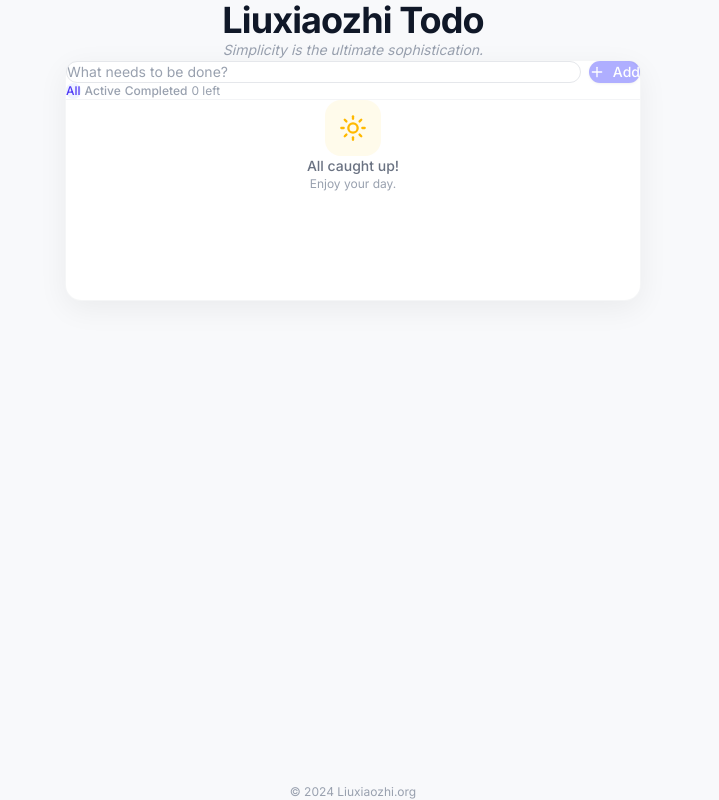
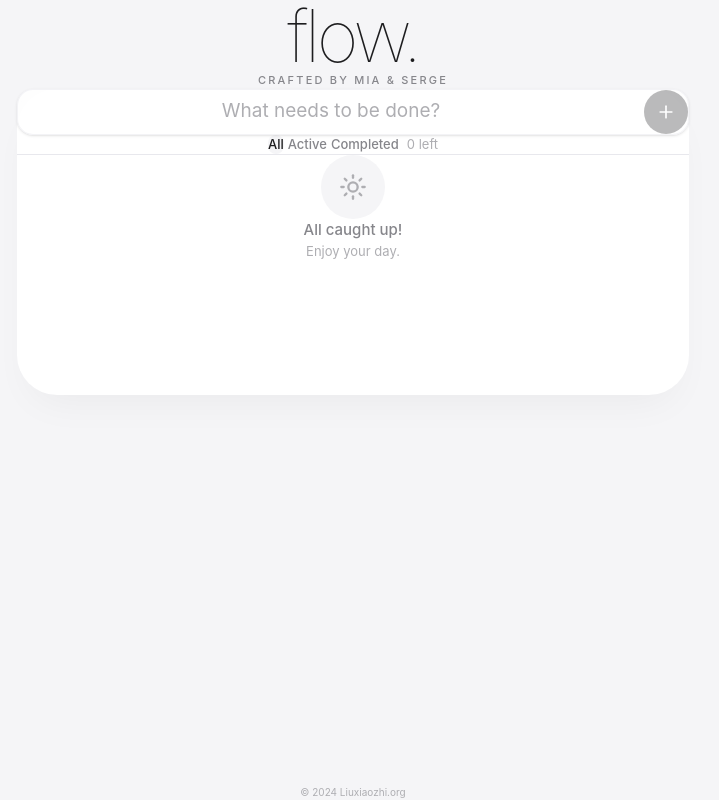
Before and after one commit to xzliu-opt/todo-vibe-demo, a Next.js app: page / in a window 1280 px wide. Shown: the whole page, without its empty margins (287-1006 px from the left). Built offline with nearby package versions, Linux system fonts and the light colour scheme.

Commit message:
style: upgrade to apple minimalist aesthetic and fix layout

```diff
--- a/src/app/globals.css
+++ b/src/app/globals.css
@@ -1,13 +1,17 @@
 @import "tailwindcss";
 
 :root {
-  --color-bg: #f8f9fb;
+  --color-bg: #f5f5f7;
   --color-surface: #ffffff;
-  --color-text: #1a1a2e;
-  --color-text-muted: #9ca3af;
-  --color-accent: #6366f1;
-  --color-accent-hover: #4f46e5;
-  --color-border: #f1f1f4;
+  --color-text: #1d1d1f;
+  --color-text-secondary: #86868b;
+  --color-text-tertiary: #aeaeb2;
+  --color-border: #d2d2d7;
+  --color-border-light: #e8e8ed;
+  --color-accent: #007aff;
+  --font-system: -apple-system, BlinkMacSystemFont, "Segoe UI", Roboto,
+    Helvetica, Arial, sans-serif, "Apple Color Emoji", "Segoe UI Emoji",
+    "Segoe UI Symbol";
 }
 
 * {
@@ -22,11 +26,12 @@ html {
 }
 
 body {
+  font-family: var(--font-system);
   background-color: var(--color-bg);
   color: var(--color-text);
   min-height: 100dvh;
 }
 
 ::selection {
-  background-color: rgba(99, 102, 241, 0.15);
+  background-color: rgba(0, 122, 255, 0.15);
 }
--- a/src/app/layout.tsx
+++ b/src/app/layout.tsx
@@ -1,21 +1,14 @@
 import type { Metadata } from "next";
-import { Inter } from "next/font/google";
 import "./globals.css";
 
-const inter = Inter({
-  subsets: ["latin"],
-  display: "swap",
-  variable: "--font-inter",
-});
-
 export const metadata: Metadata = {
-  title: "Liuxiaozhi Todo - Minimalist Task Manager",
+  title: "flow. — Minimalist Task Manager",
   description:
-    "A beautifully minimal, engineering-grade todo app. Simplicity is the ultimate sophistication.",
+    "A beautifully minimal, engineering-grade todo app crafted with care.",
   metadataBase: new URL("https://liuxiaozhi.org"),
   openGraph: {
-    title: "Liuxiaozhi Todo",
-    description: "Simplicity is the ultimate sophistication.",
+    title: "flow.",
+    description: "A beautifully minimal task manager.",
     type: "website",
   },
 };
@@ -26,10 +19,8 @@ export default function RootLayout({
   children: React.ReactNode;
 }>) {
   return (
-    <html lang="en" className={inter.variable}>
-      <body className="font-[family-name:var(--font-inter)] antialiased">
-        {children}
-      </body>
+    <html lang="en">
+      <body className="antialiased">{children}</body>
     </html>
   );
 }
--- a/src/app/page.tsx
+++ b/src/app/page.tsx
@@ -2,8 +2,6 @@
 
 import { useState } from "react";
 import { useTodos } from "@/hooks/useTodos";
-import { Card } from "@/components/ui/Card";
-import { Button } from "@/components/ui/Button";
 import { TodoInput } from "@/components/todo/TodoInput";
 import { TodoList } from "@/components/todo/TodoList";
 
@@ -31,52 +29,53 @@ export default function Home() {
 
   return (
     <div className="flex min-h-dvh flex-col">
-      <main className="flex flex-1 flex-col items-center px-4 pt-16 pb-8 sm:pt-24">
+      <main className="flex flex-1 flex-col items-center px-4 pt-16 pb-8 sm:px-6 sm:pt-24">
         {/* Header */}
-        <header className="mb-10 text-center">
-          <h1 className="text-3xl font-bold tracking-tight text-gray-900 sm:text-4xl">
-            Liuxiaozhi Todo
+        <header className="mb-12 text-center">
+          <h1 className="text-7xl font-thin tracking-tighter text-[#1d1d1f]">
+            flow.
           </h1>
-          <p className="mt-2 text-sm text-gray-400 italic">
-            Simplicity is the ultimate sophistication.
+          <p className="mt-3 text-[11px] font-medium uppercase tracking-[0.2em] text-[#86868b]">
+            Crafted by Mia &amp; Serge
           </p>
         </header>
 
-        {/* Main Card */}
-        <Card className="w-full max-w-xl">
+        {/* Floating Surface */}
+        <div className="w-full max-w-2xl rounded-[32px] sm:rounded-[40px] bg-white shadow-[0_20px_40px_-15px_rgba(0,0,0,0.05)] p-6 sm:p-10 md:p-12">
           {/* Input */}
-          <div className="p-5 pb-4">
+          <div className="mb-8">
             <TodoInput onAdd={addTodo} />
           </div>
 
           {/* Filter Tabs */}
-          <div className="flex items-center gap-1 border-b border-gray-100 px-5 pb-3">
+          <div className="flex flex-wrap items-center justify-center gap-2 border-b border-[#e8e8ed] pb-4">
+            <div className="flex items-center gap-1">
               {filters.map((f) => (
                 <button
                   key={f.key}
                   onClick={() => setFilter(f.key)}
                   className={`
-                  rounded-lg px-3 py-1.5 text-xs font-medium transition-all duration-200 cursor-pointer
+                    rounded-full px-4 py-1.5 text-[13px] font-medium transition-all duration-200 cursor-pointer
                     ${filter === f.key
-                    ? "bg-indigo-50 text-indigo-600"
-                    : "text-gray-400 hover:text-gray-600 hover:bg-gray-50"
+                      ? "bg-[#f5f5f7] text-[#1d1d1f]"
+                      : "text-[#86868b] hover:text-[#1d1d1f] hover:bg-[#f5f5f7]/60"
                     }
                   `}
                 >
                   {f.label}
                 </button>
               ))}
-
-            <span className="ml-auto text-xs text-gray-400">
+            </div>
+            <span className="text-[13px] text-[#aeaeb2]">
               {activeCount} left
             </span>
           </div>
 
           {/* List */}
-          <div className="min-h-[200px]">
+          <div className="min-h-[240px]">
             {!isLoaded ? (
-              <div className="flex items-center justify-center py-16">
-                <div className="h-5 w-5 animate-spin rounded-full border-2 border-gray-200 border-t-indigo-500" />
+              <div className="flex items-center justify-center py-20">
+                <div className="h-5 w-5 animate-spin rounded-full border-2 border-[#e8e8ed] border-t-[#1d1d1f]" />
               </div>
             ) : (
               <TodoList
@@ -87,20 +86,23 @@ export default function Home() {
             )}
           </div>
 
-          {/* Footer bar */}
+          {/* Clear completed */}
           {completedCount > 0 && (
-            <div className="border-t border-gray-100 px-5 py-3">
-              <Button variant="ghost" size="sm" onClick={clearCompleted}>
+            <div className="flex justify-center border-t border-[#e8e8ed] pt-4">
+              <button
+                onClick={clearCompleted}
+                className="text-[13px] font-medium text-[#aeaeb2] hover:text-[#ff3b30] transition-colors cursor-pointer"
+              >
                 Clear completed ({completedCount})
-              </Button>
+              </button>
             </div>
           )}
-        </Card>
+        </div>
       </main>
 
-      {/* Page Footer */}
+      {/* Footer */}
       <footer className="pb-8 text-center">
-        <p className="text-xs text-gray-400">© 2024 Liuxiaozhi.org</p>
+        <p className="text-[10px] text-[#aeaeb2]">&copy; 2024 Liuxiaozhi.org</p>
       </footer>
     </div>
   );
--- a/src/components/todo/TodoInput.tsx
+++ b/src/components/todo/TodoInput.tsx
@@ -2,8 +2,6 @@
 
 import { useState, type FormEvent } from "react";
 import { Plus } from "lucide-react";
-import { Input } from "@/components/ui/Input";
-import { Button } from "@/components/ui/Button";
 
 interface TodoInputProps {
     onAdd: (text: string) => void;
@@ -20,18 +18,25 @@ export function TodoInput({ onAdd }: TodoInputProps) {
     };
 
     return (
-        <form onSubmit={handleSubmit} className="flex gap-2">
-            <Input
+        <form
+            onSubmit={handleSubmit}
+            className="flex w-full items-stretch gap-0 rounded-2xl bg-white/80 backdrop-blur-xl border border-[#e8e8ed]/50 overflow-hidden shadow-sm transition-all focus-within:border-[#d2d2d7]"
+        >
+            <input
                 value={value}
                 onChange={(e) => setValue(e.target.value)}
                 placeholder="What needs to be done?"
                 aria-label="New todo"
                 autoComplete="off"
+                className="flex-1 min-w-0 border-none bg-transparent px-5 py-4 text-center text-[19px] font-normal text-[#1d1d1f] placeholder:text-[#aeaeb2] focus:outline-none focus:ring-0"
             />
-            <Button type="submit" size="md" disabled={!value.trim()}>
-                <Plus className="h-4 w-4" />
-                <span className="sr-only sm:not-sr-only">Add</span>
-            </Button>
+            <button
+                type="submit"
+                disabled={!value.trim()}
+                className="flex-none flex items-center justify-center w-11 h-11 mr-1.5 rounded-full bg-[#1d1d1f] text-white hover:scale-105 active:scale-95 transition-all disabled:opacity-30 disabled:pointer-events-none cursor-pointer"
+            >
+                <Plus size={20} strokeWidth={2} />
+            </button>
         </form>
     );
 }
--- a/src/components/todo/TodoList.tsx
+++ b/src/components/todo/TodoList.tsx
@@ -17,19 +17,19 @@ export function TodoList({ todos, onToggle, onDelete }: TodoListProps) {
             <motion.div
                 initial={{ opacity: 0, scale: 0.95 }}
                 animate={{ opacity: 1, scale: 1 }}
-                className="flex flex-col items-center justify-center py-16 text-center"
+                className="flex flex-col items-center justify-center py-20 text-center"
             >
-                <div className="mb-4 flex h-14 w-14 items-center justify-center rounded-2xl bg-amber-50">
-                    <Sun className="h-7 w-7 text-amber-400" />
+                <div className="mb-4 flex h-16 w-16 items-center justify-center rounded-full bg-[#f5f5f7]">
+                    <Sun className="h-7 w-7 text-[#aeaeb2]" />
                 </div>
-                <p className="text-sm font-medium text-gray-500">All caught up!</p>
-                <p className="mt-1 text-xs text-gray-400">Enjoy your day.</p>
+                <p className="text-[15px] font-medium text-[#86868b]">All caught up!</p>
+                <p className="mt-1 text-[13px] text-[#aeaeb2]">Enjoy your day.</p>
             </motion.div>
         );
     }
 
     return (
-        <div className="divide-y divide-gray-100">
+        <div className="divide-y divide-[#e8e8ed]/60">
             <AnimatePresence mode="popLayout" initial={false}>
                 {todos.map((todo) => (
                     <TodoItem
--- a/src/components/ui/Checkbox.tsx
+++ b/src/components/ui/Checkbox.tsx
@@ -17,13 +17,13 @@ export function Checkbox({ checked, onChange, id }: CheckboxProps) {
             aria-checked={checked}
             onClick={onChange}
             className={`
-        relative flex h-5 w-5 shrink-0 items-center justify-center
-        rounded-md border-2 transition-all duration-200
-        focus-visible:outline-none focus-visible:ring-2 focus-visible:ring-indigo-400 focus-visible:ring-offset-2
+        relative flex h-[22px] w-[22px] shrink-0 items-center justify-center
+        rounded-full border-[1.5px] transition-all duration-200
+        focus-visible:outline-none focus-visible:ring-2 focus-visible:ring-[#007aff] focus-visible:ring-offset-2
         cursor-pointer
         ${checked
-                    ? "border-indigo-500 bg-indigo-500"
-                    : "border-gray-300 bg-white hover:border-indigo-400"
+                    ? "border-[#1d1d1f] bg-[#1d1d1f]"
+                    : "border-[#d2d2d7] bg-white hover:border-[#86868b]"
                 }
       `}
         >
--- a/src/components/ui/Input.tsx
+++ b/src/components/ui/Input.tsx
@@ -9,7 +9,7 @@ const Input = forwardRef<HTMLInputElement, InputProps>(
                 ref={ref}
                 className={`
           w-full rounded-xl border border-gray-200 bg-white
-          px-4 py-2.5 text-sm text-gray-900
+          px-5 py-3.5 text-lg font-light text-gray-900
           placeholder:text-gray-400
           transition-all duration-200
           focus:border-indigo-400 focus:outline-none focus:ring-2 focus:ring-indigo-400/20
```
Also changed, not shown: src/components/todo/TodoItem.tsx (+8 -11 lines). Lines whose indentation alone changed are shown as unchanged.
